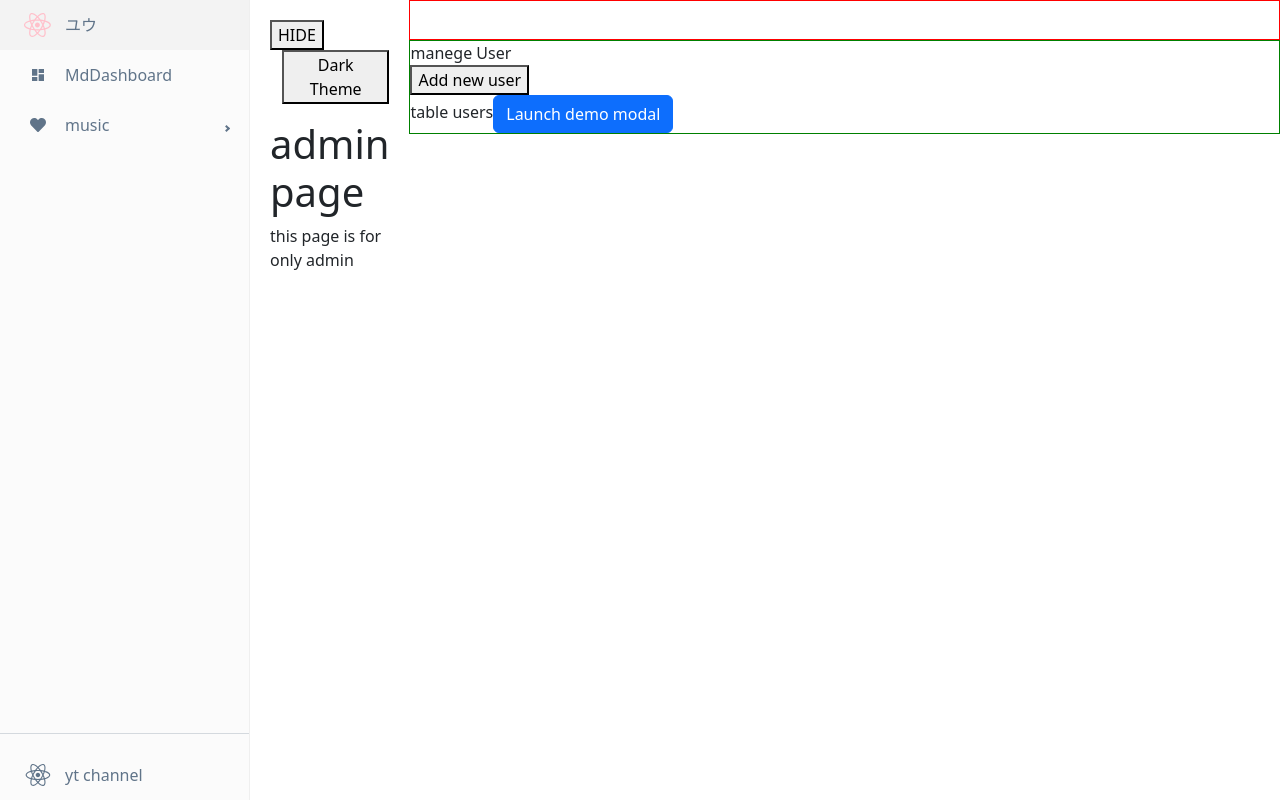
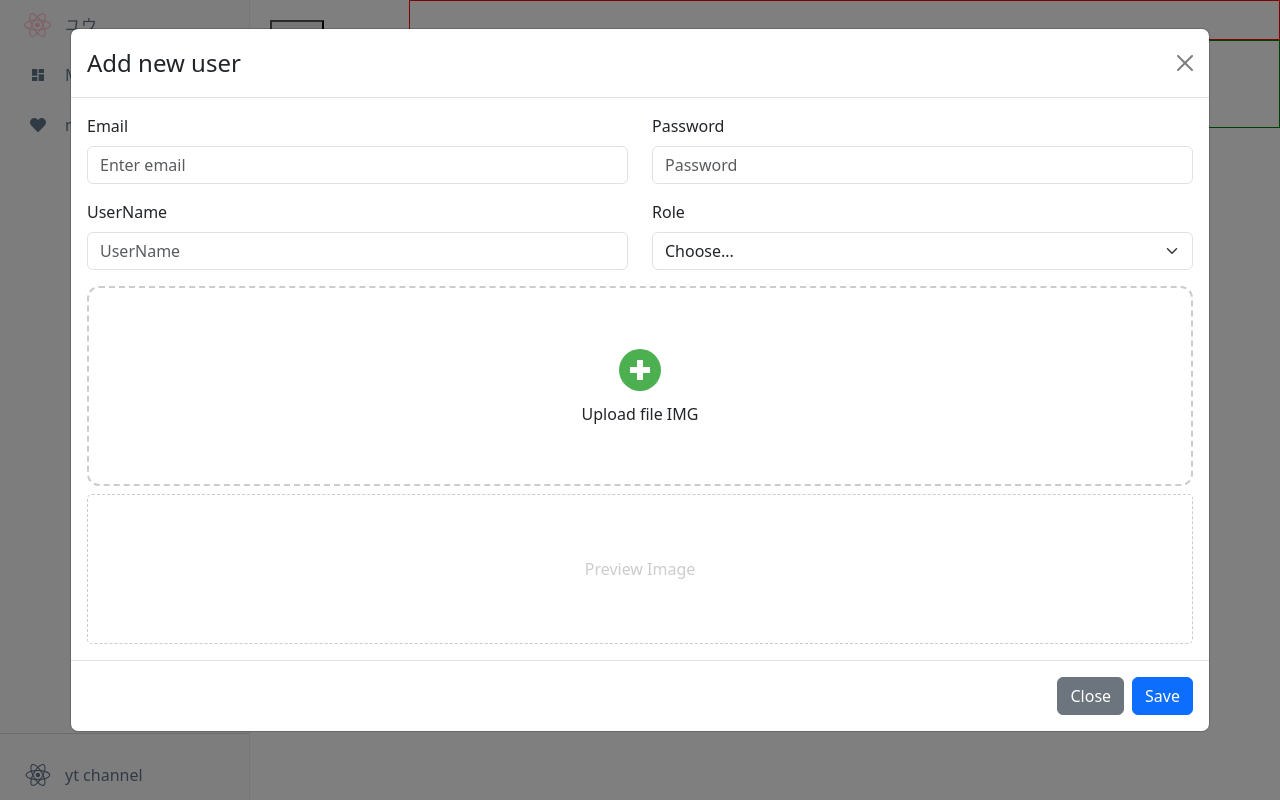
Before and after one commit to huytrinh102-prog/react-js, a React (Create React App) app: page /admins/ManegeUser in a window 1280 px wide. Both pictures are taken after a click on the button "Add new user". Built offline with nearby package versions, Linux system fonts and the light colour scheme.

Commit message:
video 55

```diff
--- a/src/components/ Admin/ModalCreateUser.js
+++ b/src/components/ Admin/ModalCreateUser.js
@@ -5,12 +5,14 @@ import Col from "react-bootstrap/Col";
 import Form from "react-bootstrap/Form";
 import Row from "react-bootstrap/Row";
 import { FcPlus } from "react-icons/fc";
+import axios from "axios";
 
-const ModalCreateUser = () => {
-  const [show, setShow] = useState(false);
+const ModalCreateUser = ({ show, handleClose }) => {
+  // const [show, setShow] = useState(false);
 
-  const handleClose = () => setShow(false);
-  const handleShow = () => setShow(true);
+  // const handleClose = () => setShow(false);
+  // const handleShow = () => setShow(true);
+
   const [preview, setpreview] = useState("");
   const [email, setemail] = useState("");
   const [password, setpassword] = useState("");
@@ -21,16 +23,41 @@ const ModalCreateUser = () => {
   const handleimgchange = (e) => {
     const file = e.target.files[0];
     if (file) {
+      setimage(file);
       setpreview(URL.createObjectURL(file));
+    }
+  };
+
+  const handlesubmitCreateUser = async () => {
+    if (!email || !password || !username || !role || !image) {
+      alert("please fill the form");
+      return;
+    }
+
+    const data = new FormData();
+    data.append("email", email);
+    data.append("password", password);
+    data.append("username", username);
+    data.append("role", role);
+    data.append("userImage", image);
+
+    try {
+      await axios.post("http://localhost:8081/api/v1/participant", data);
+
+      setemail("");
+      setpassword("");
+      setusername("");
+      setrole("");
+      setimage("");
+      setpreview("");
+      handleClose();
+    } catch (error) {
+      console.error(error);
     }
   };
 
   return (
     <>
-      <Button variant="primary" onClick={handleShow}>
-        Launch demo modal
-      </Button>
-
       <Modal
         className="modal-add-user"
         show={show}
@@ -46,23 +73,44 @@ const ModalCreateUser = () => {
             <Row className="mb-3">
               <Form.Group as={Col} controlId="formGridEmail">
                 <Form.Label>Email</Form.Label>
-                <Form.Control type="email" placeholder="Enter email" />
+                <Form.Control
+                  type="email"
+                  placeholder="Enter email"
+                  value={email}
+                  onChange={(e) => setemail(e.target.value)}
+                />
               </Form.Group>
 
               <Form.Group as={Col} controlId="formGridPassword">
                 <Form.Label>Password</Form.Label>
-                <Form.Control type="password" placeholder="Password" />
+                <Form.Control
+                  type="password"
+                  placeholder="Password"
+                  value={password}
+                  onChange={(e) => setpassword(e.target.value)}
+                />
               </Form.Group>
             </Row>
 
             <Row className="mb-3">
-              <Form.Group as={Col} controlId="formGridPassword">
+              <Form.Group as={Col} controlId="formGridUsename">
                 <Form.Label>UserName</Form.Label>
-                <Form.Control type="text" placeholder="UserName" />
+                <Form.Control
+                  type="text"
+                  placeholder="UserName"
+                  value={username}
+                  onChange={(e) => setusername(e.target.value)}
+                />
               </Form.Group>
               <Form.Group as={Col} controlId="formGridState">
-                <Form.Label>State</Form.Label>
-                <Form.Select defaultValue="Choose...">
+                <Form.Label>Role</Form.Label>
+                <Form.Select
+                  value={role}
+                  onChange={(e) => setrole(e.target.value)}
+                >
+                  <option value="" disabled>
+                    Choose...
+                  </option>
                   <option>User</option>
                   <option>Admin</option>
                 </Form.Select>
@@ -94,7 +142,7 @@ const ModalCreateUser = () => {
           <Button variant="secondary" onClick={handleClose}>
             Close
           </Button>
-          <Button variant="primary" onClick={handleClose}>
+          <Button variant="primary" onClick={handlesubmitCreateUser}>
             Save
           </Button>
         </Modal.Footer>
--- a/src/components/ Admin/content/ManegeUser.js
+++ b/src/components/ Admin/content/ManegeUser.js
@@ -1,16 +1,26 @@
+import { useState } from "react";
 import ModalCreateUser from "../ModalCreateUser";
 import "./ManegeUser.scss";
+
 const ManegeUser = (props) => {
+  const [show, setShow] = useState(false);
+  // const { show, handleClose } = props;
   return (
     <div className="manage-user-container">
       <div className="title">manege User</div>
       <div className="users-content">
-        <div>
-          <button>Add new user</button>
+        <div className="btn-add-new">
+          <button
+            className="btn btn-primary"
+            // variant="primary"
+            onClick={() => setShow(true)}
+          >
+            Add new user
+          </button>
         </div>
-        <div>
+        <div className="table-users-container">
           table users
-          <ModalCreateUser />
+          <ModalCreateUser show={show} handleClose={() => setShow(false)} />
         </div>
       </div>
     </div>
--- a/src/components/ Admin/content/ManegeUser.scss
+++ b/src/components/ Admin/content/ManegeUser.scss
@@ -41,3 +41,12 @@
   font-size: 14px;
   color: #666;
 }
+
+.manage-user-container {
+  .users-content {
+    .btn-add-new {
+    }
+    .table-users-container {
+    }
+  }
+}
```
